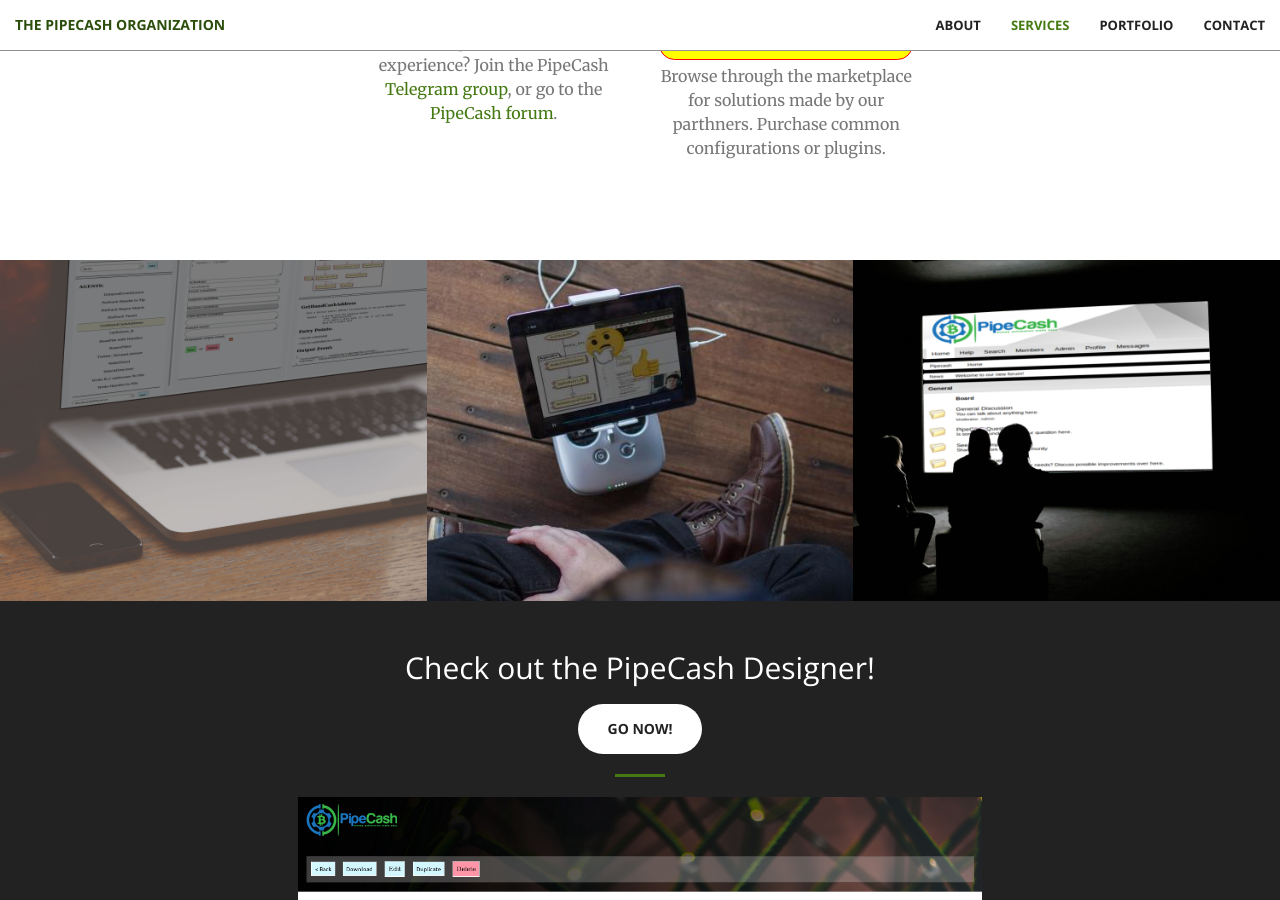
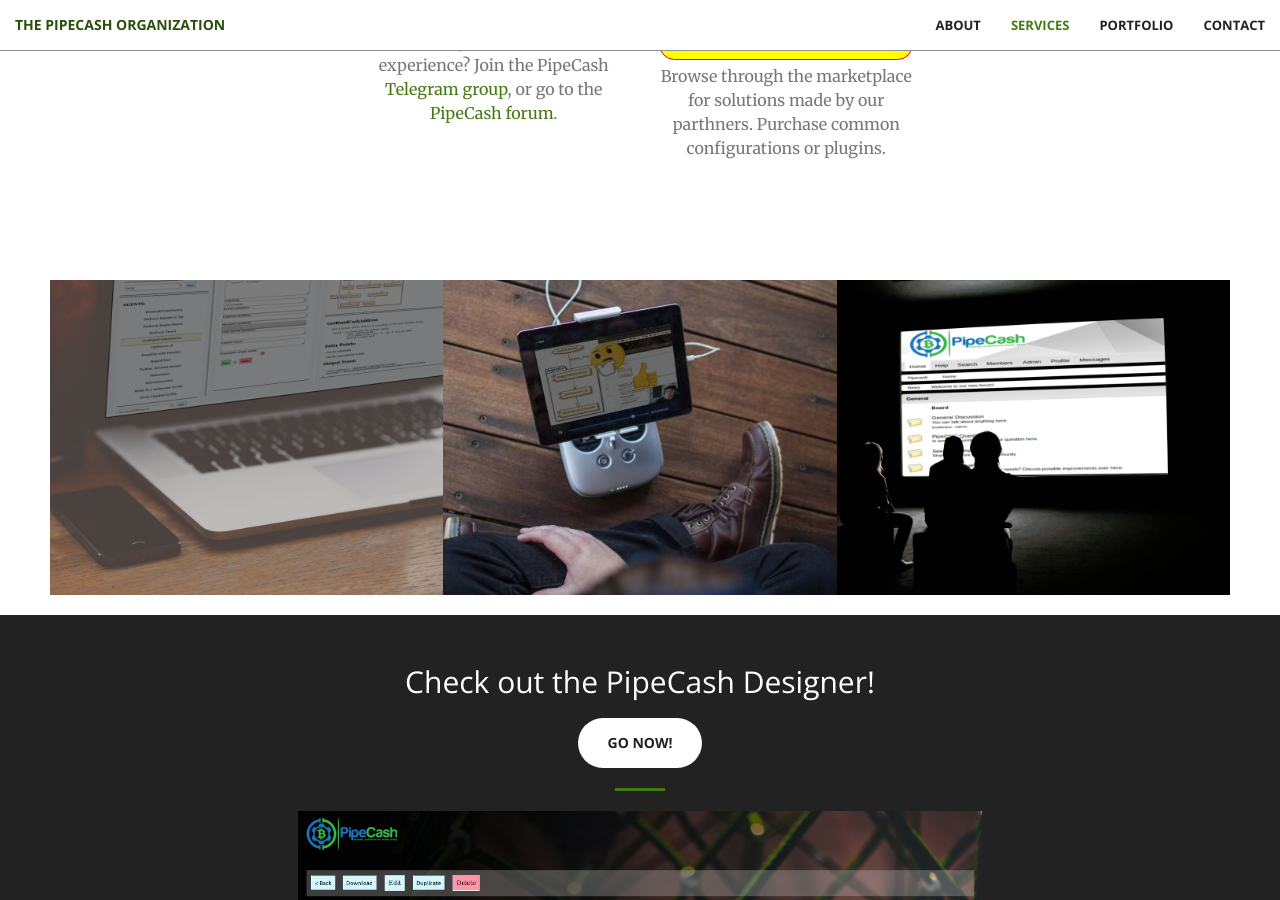
Before and after one commit to pipecashorg/pipecashorg.github.io, a Jekyll site: the page built from index.html, in a window 1280 px wide and 900 px high, scrolled down 2099 px. Built offline with Jekyll 4.4.1, drawn with Linux system fonts in a browser that asks for light colours.

Commit message:
portfolio width and margin fix

```diff
--- a/_includes/portfolio.html
+++ b/_includes/portfolio.html
@@ -3,7 +3,7 @@
         <div class="row no-gutter">
             <div class="col-lg-4 col-sm-6">
                 <a href="{{ site.designerAppUrl }}" class="portfolio-box">
-                    <img src="/img/portfolio/pipecash designer.png" class="img-responsive" alt="">
+                    <img src="/img/portfolio/pipecash designer.png" class="img-responsive portfolio-img" alt="">
                     <div class="portfolio-box-caption">
                         <div class="portfolio-box-caption-content">
                             <div class="project-category text-faded">
@@ -18,7 +18,7 @@
             </div>
             <div class="col-lg-4 col-sm-6">
                 <a href="{{ site.learningUrl }}" class="portfolio-box">
-                    <img src="/img/portfolio/tutorial.jpg" class="img-responsive" alt="">
+                    <img src="/img/portfolio/tutorial.jpg" class="img-responsive portfolio-img" alt="">
                     <div class="portfolio-box-caption">
                         <div class="portfolio-box-caption-content">
                             <div class="project-category text-faded">
@@ -34,7 +34,7 @@
             </div>
             <div class="col-lg-4 col-sm-6">
                 <a href="{{ site.forumUrl }}" class="portfolio-box">
-                    <img src="/img/portfolio/forum.png" class="img-responsive" alt="">
+                    <img src="/img/portfolio/forum.png" class="img-responsive portfolio-img" alt="">
                     <div class="portfolio-box-caption">
                         <div class="portfolio-box-caption-content">
                             <div class="project-category text-faded">
--- a/_sass/_base.scss
+++ b/_sass/_base.scss
@@ -231,11 +231,19 @@ header {
     display: block;
 }
 
+#portfolio {
+    margin: 20px 50px;
+}
+
 .portfolio-box {
     position: relative;
     display: block;
-    max-width: 650px;
     margin: 0 auto;
+
+    .portfolio-img {
+        width: 100%;
+    }
+
     .portfolio-box-caption {
         color: white;
         opacity: 0;
```
